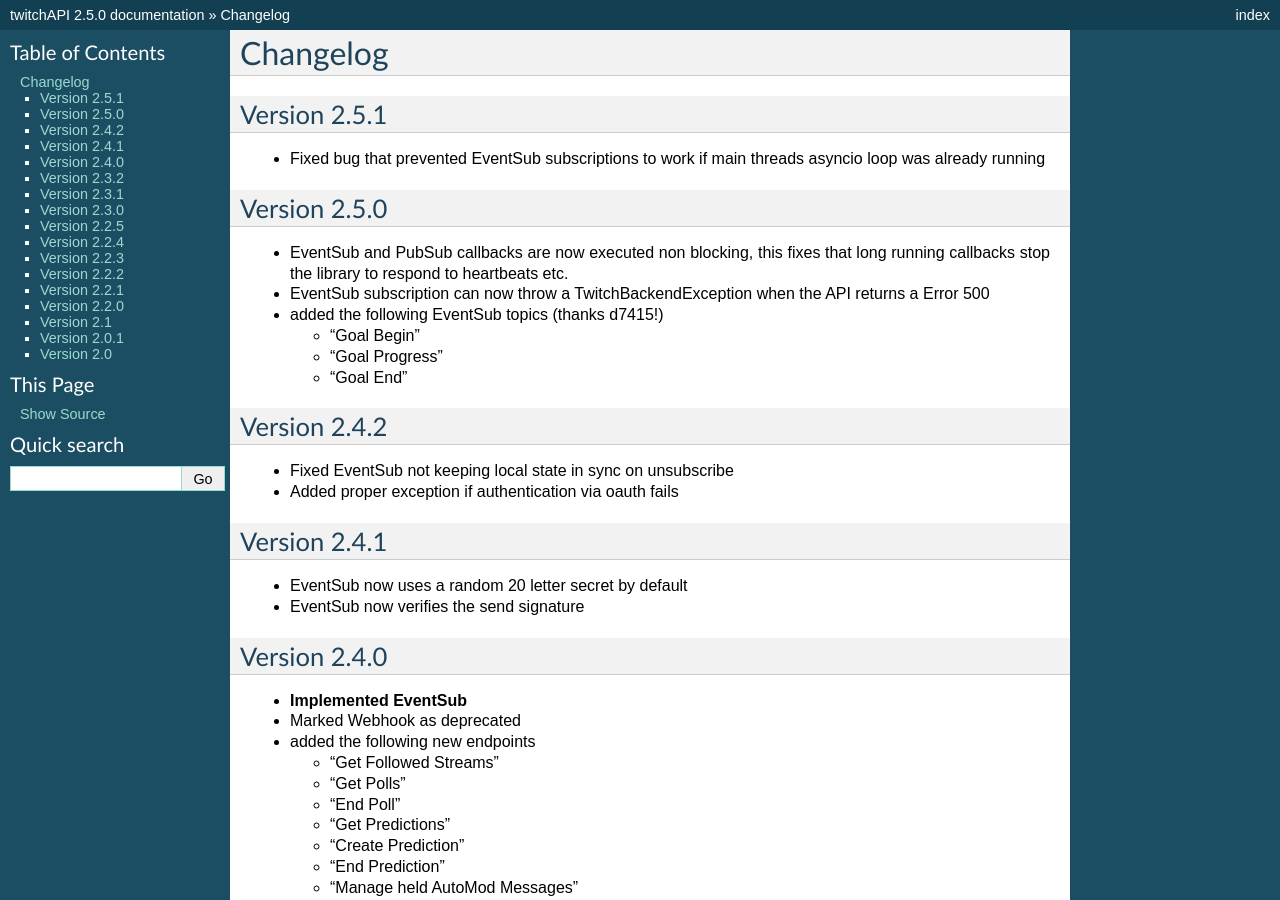
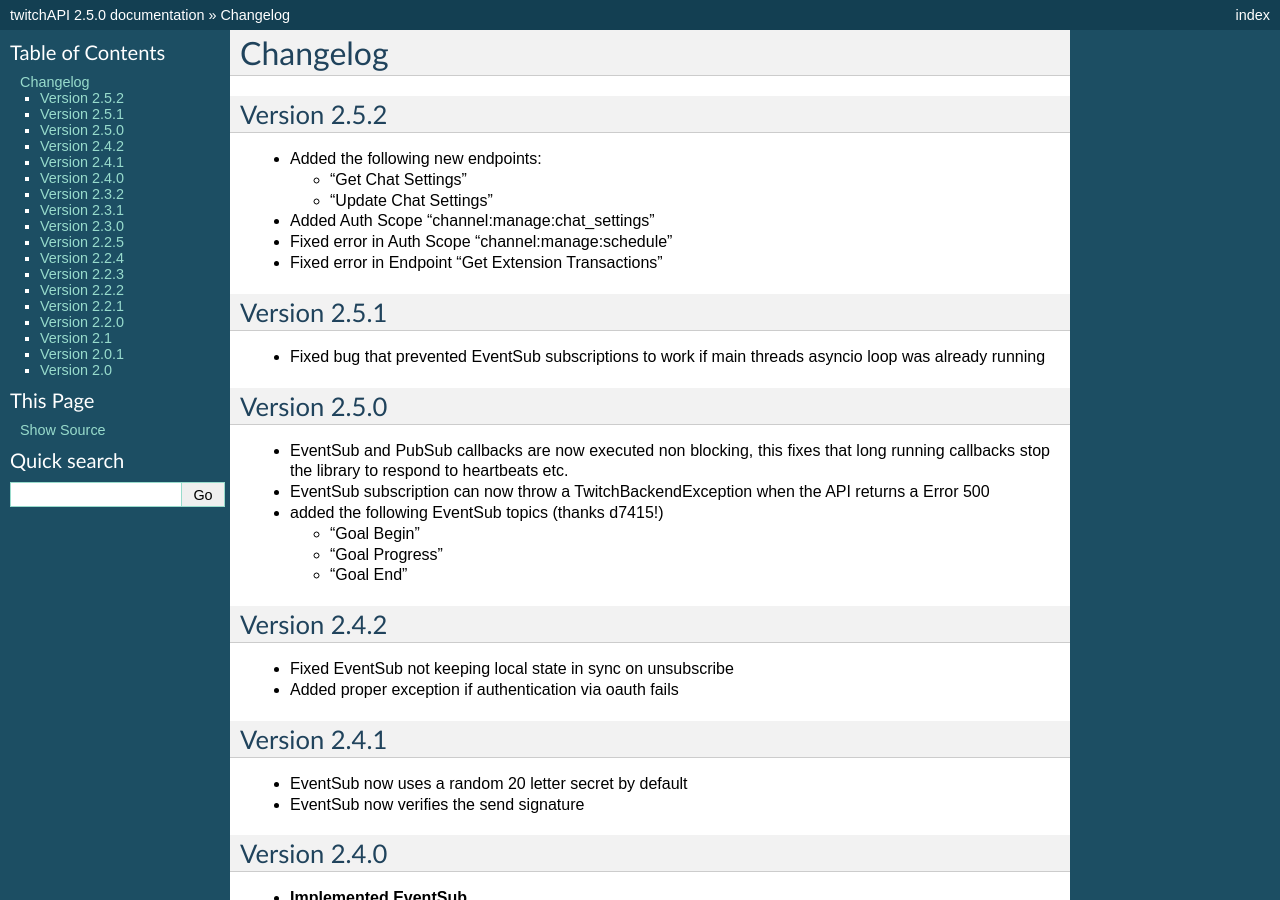
Before and after one commit to Teekeks/pyTwitchAPI, a Sphinx documentation site: the page built from docs/changelog.rst, in a window 1280 px wide and 900 px high. Built offline with Sphinx 7.4.7, drawn with Linux system fonts in a browser that asks for light colours.

Commit message:
updated changelog

```diff
--- a/docs/changelog.rst
+++ b/docs/changelog.rst
@@ -2,6 +2,20 @@
 
 Changelog
 =====================================
+
+****************
+Version 2.5.2
+****************
+
+- Added the following new endpoints:
+
+  - "Get Chat Settings"
+
+  - "Update Chat Settings"
+
+- Added Auth Scope "channel:manage:chat_settings"
+- Fixed error in Auth Scope "channel:manage:schedule"
+- Fixed error in Endpoint "Get Extension Transactions"
 
 ****************
 Version 2.5.1
```
